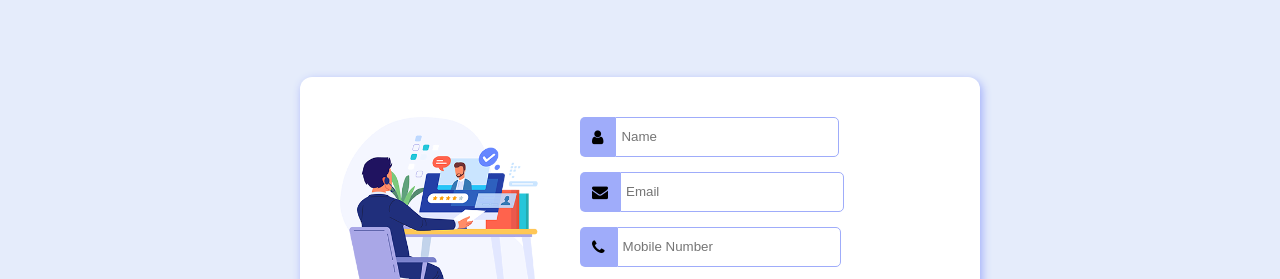
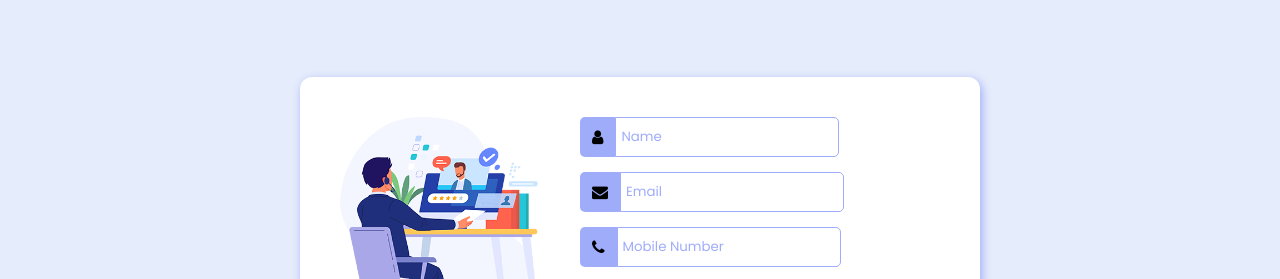
Before and after one commit to Idighekere/my-portfolio, a plain HTML site: page index.html in a window 1280 px wide. Shown: the part 2719-2998 px from the top of the page. Drawn offline with Linux system fonts and the light colour scheme.

Commit message:
input placeholder changed

```diff
--- a/styles.css
+++ b/styles.css
@@ -371,7 +371,10 @@ textarea {
     padding: 10px 40px 10px 5px;
     margin-left: 0px;
 }
-
+input::placeholder, text-area::placeholder {
+    color: #9facfa;
+    font-family: Poppins, sans-serif;
+}
 .message {
     background-color: #9facfa;
     padding: 12px;
```
